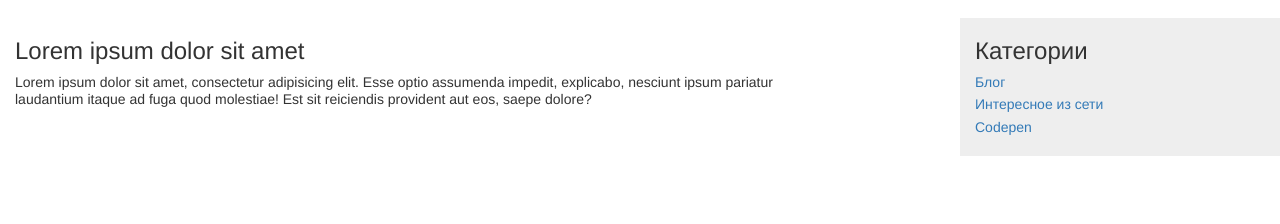
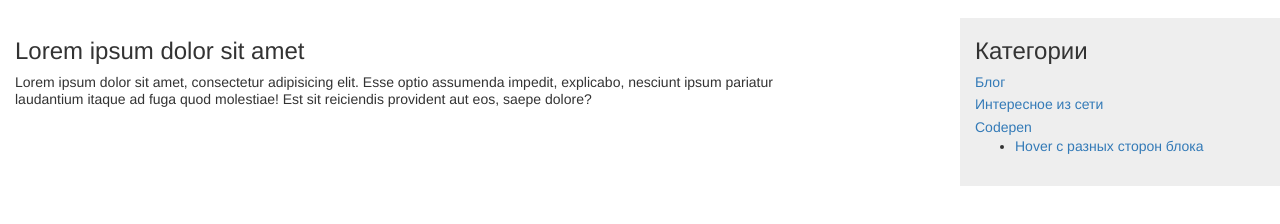
Before and after one commit to hhspace/hhspace.github.io, a plain HTML site: page index.html in a window 1280 px wide. Shown: the part 148-372 px from the top of the page. Drawn offline with nearby package versions, Linux system fonts and the light colour scheme.

Commit message:
Update index.html

```diff
--- a/index.html
+++ b/index.html
@@ -53,6 +53,12 @@
 						<p><a href="#">Блог</a></p>
 						<p><a href="#">Интересное из сети</a></p>
 						<p><a href="#">Codepen</a></p>
+						<ul>
+							<li>
+								<a href="http://codepen.io/gabriellewee/post/how-to-create-direction-aware-css-only-hover-effects?utm_source=forwebdev&utm_medium=announcement&utm_campaign=kak-sdelat-raznye-effekty-pri-navedenii"
+								   target="_blank">Hover с разных сторон блока</a>
+							</li>
+						</ul>
 					</div>
 				</div>
 			</div>
```
